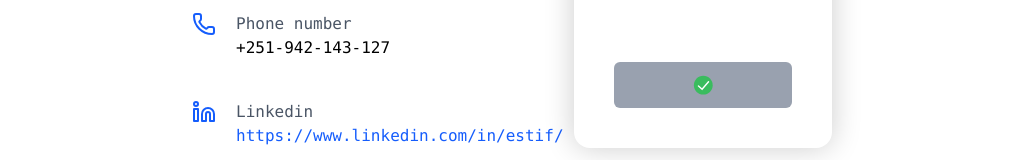
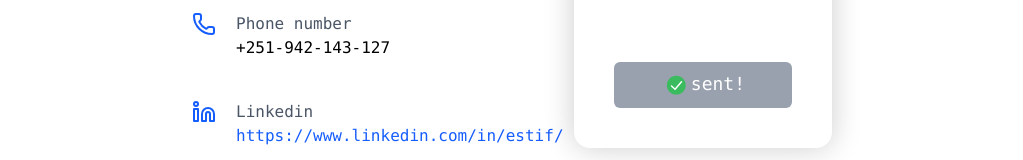
Before and after one commit to Kingestif/cv-ranker, a React (Vite) app in the folder Frontend/: page /contact in a window 1280 px wide. Both pictures are taken after typing "Sample", "Sample", "Sample" into the empty fields and a click on the button "Send". Shown: the part 584-744 px from the top of the page, without its empty margins (128-1151 px from the left). Built offline with nearby package versions, Linux system fonts and the light colour scheme.

Commit message:
refactor: changed lottif file location to src/assets

```diff
--- a/Frontend/src/components/Contact.tsx
+++ b/Frontend/src/components/Contact.tsx
@@ -3,7 +3,7 @@ import { NavBar } from "./NavBar"
 import { Footer } from "./Footer"
 import { useState } from "react"
 import Lottie from "lottie-react"
-import checkAnim from "../../public/Success.json"; // path to your file
+import checkAnim from "../../src/assets/Success.json";
 
 
 export function Contact(){
@@ -76,7 +76,10 @@ export function Contact(){
                         disabled={sent}
                         >
                         {sent ? (
-                            <Lottie animationData={checkAnim} loop={false} style={{ width: 30, height: 30 }} />
+                            <div className="flex">
+                                <Lottie animationData={checkAnim} loop={false} style={{ width: 30, height: 30 }} />
+                                <div>sent!</div>
+                            </div>
                         ) : (
                             "Send"
                         )}
```
Also changed, not shown: Frontend/src/assets/Success.json (renamed from Frontend/public/Success.json).
